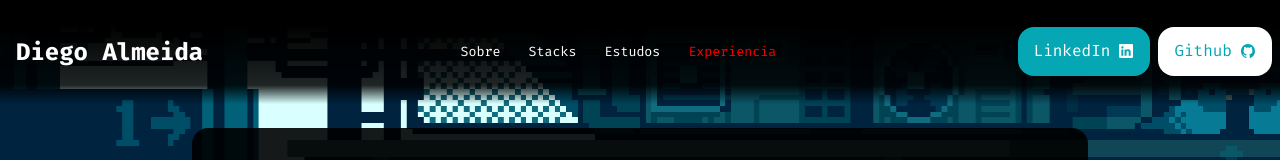
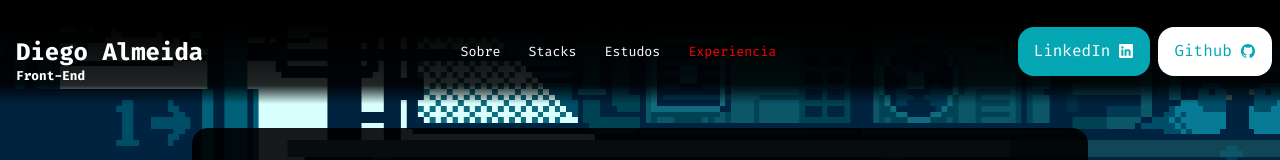
Before and after one commit to Diegreen/Portifolio, a React (Vite) app: page / in a window 1280 px wide. Shown: the top 160 px of the page. Built offline with nearby package versions, Linux system fonts and the light colour scheme.

Commit message:
Portifolio

```diff
--- a/src/components/Header/index.tsx
+++ b/src/components/Header/index.tsx
@@ -24,7 +24,10 @@ export const Header = () => {
 
   return (
     <header className={styles.Header}>
-      <h2 onClick={() => updateActualPage('Home')}>Diego Almeida</h2>
+      <h2 onClick={() => updateActualPage('Home')}>
+        Diego Almeida
+        <span>Front-End</span>
+      </h2>
       <nav>
         <button
           onClick={() => updateActualPage('Sobre')}
--- a/src/components/Header/styles.module.scss
+++ b/src/components/Header/styles.module.scss
@@ -30,6 +30,7 @@
 
   h2 {
     grid-area: logo;
+    position: relative;
     color: var(--color-white);
     padding: 0 1rem;
     cursor: pointer;
@@ -37,7 +38,20 @@
 
     @media (max-width: 500px){
       // font-size: 1.4rem;
+      padding: 0;
     }
+
+    span {
+      font-size: .8rem;
+      position: absolute;
+      left: 0;
+      bottom: -1rem;
+
+      @media (min-width: 500px){
+        left: 1rem;
+      }
+    }
+
 
     &:hover {
       color: var(--high-blue);
--- a/src/sass/index.scss
+++ b/src/sass/index.scss
@@ -36,7 +36,7 @@ main {
   background-image: url('../assets/background.gif');
   background-size: cover;
   background-position: bottom;
-  height: 100dvh;
+  height: 100vh;
   padding-top: 5rem;
   position: relative;
 }
--- a/src/views/styles.module.scss
+++ b/src/views/styles.module.scss
@@ -19,6 +19,6 @@
 
 .Content {
   width: 100%;
-  height: 90dvh;
+  height: 90vh;
   position: relative;
 }
```
